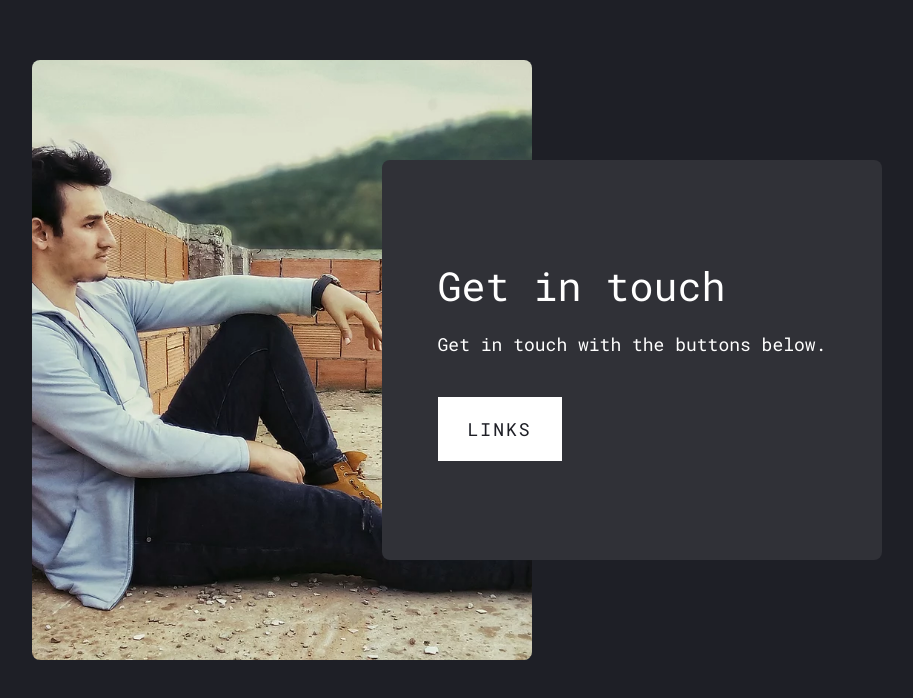
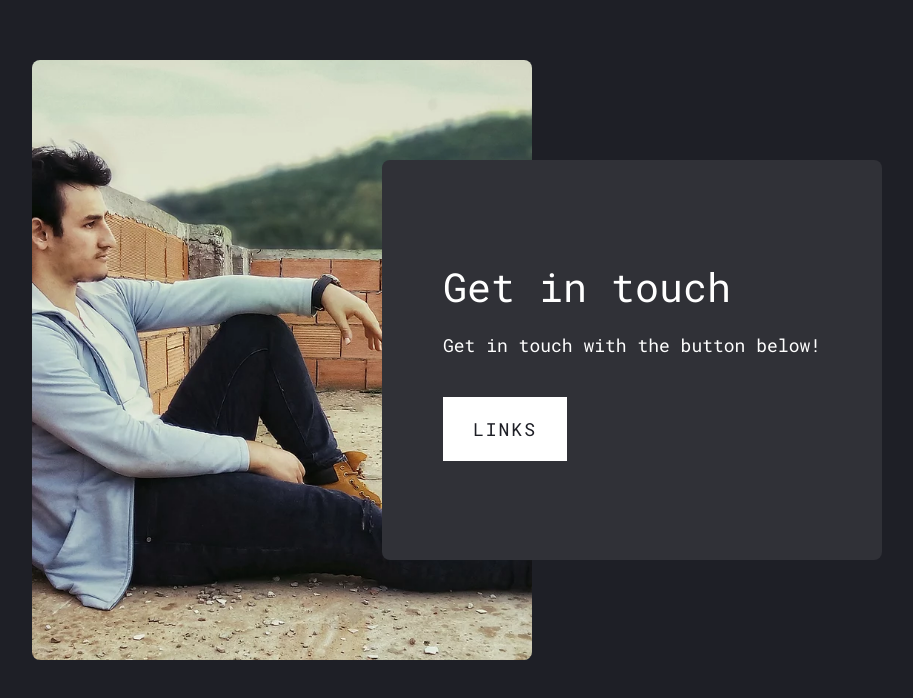
Before and after one commit to Jontes-Tech/madjid-web, a plain HTML site: page index.html in a window 1280 px wide. Shown: the part 1236-1934 px from the top of the page, without its empty margins (183-1096 px from the left). Drawn offline with Linux system fonts and the light colour scheme; grey boxes are pictures that could not be loaded.

Commit message:
Removing plural

```diff
--- a/index.html
+++ b/index.html
@@ -30,7 +30,7 @@
           <div class="right">
             <div class="content">
               <h1>Get in touch</h1>
-              <p>Get in touch with the buttons below.</p>
+              <p>Get in touch with the button below!</p>
               <a href="/links/index.html" class="btn">Links</a>
             </div>
           </div>
```
